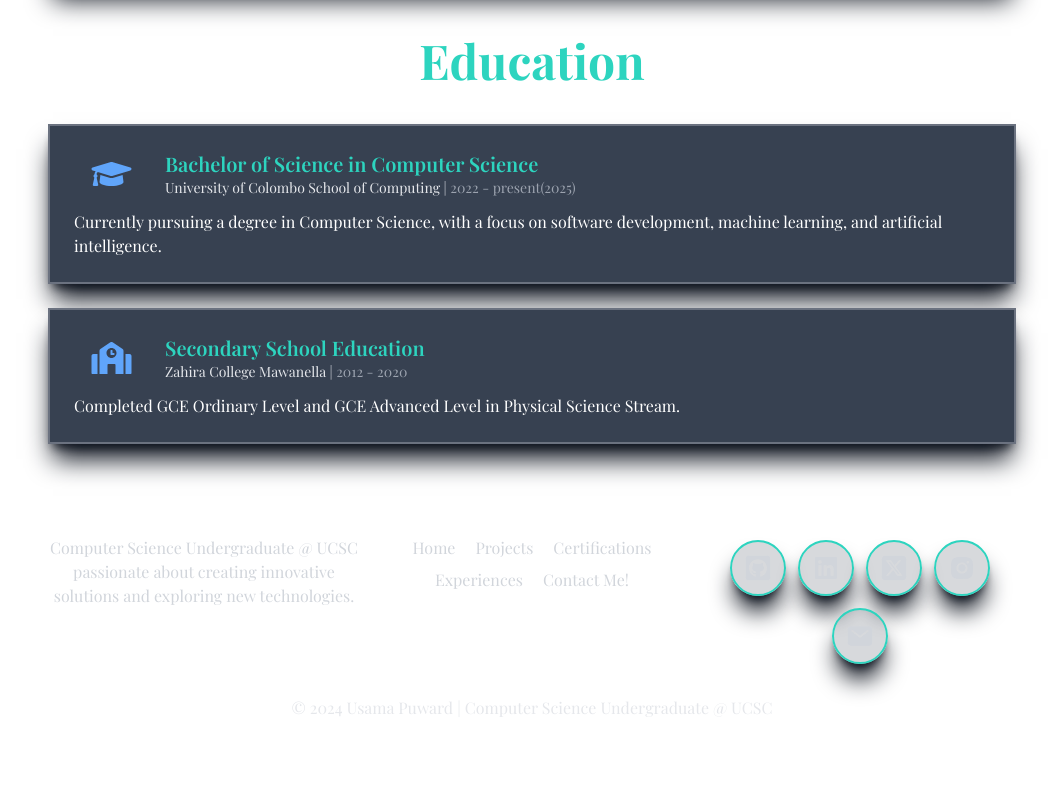
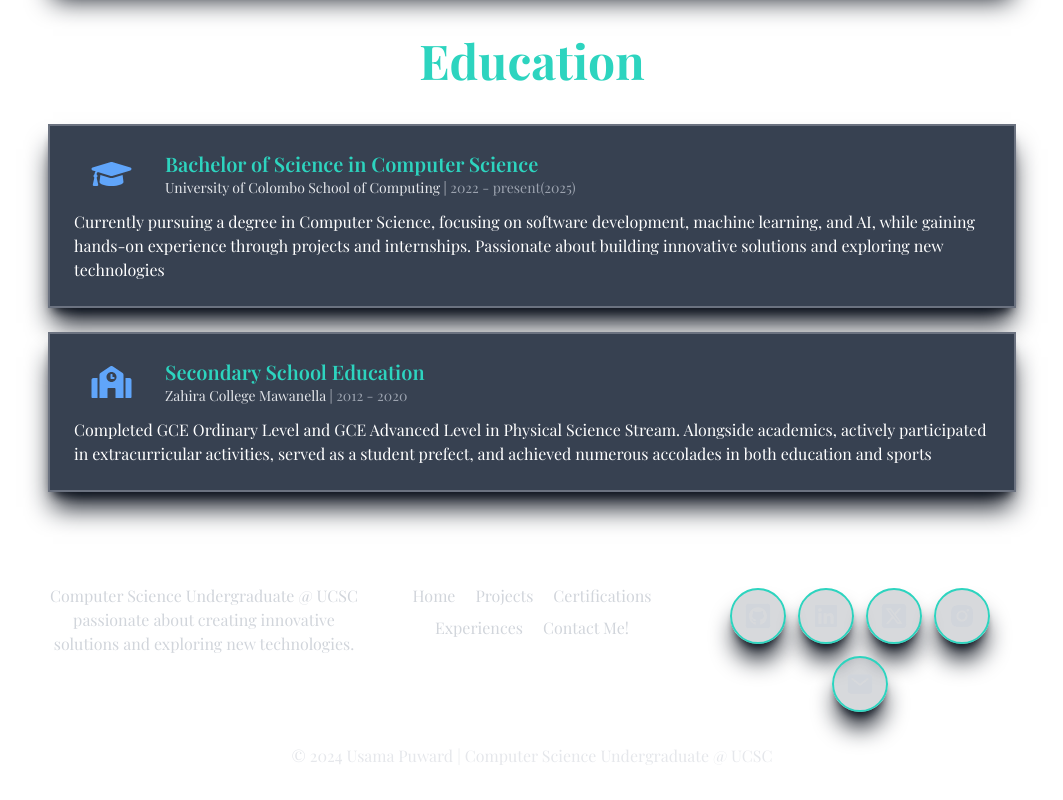
Before and after one commit to Usamafuward/portfolio, a React (Vite) app: page / in a window 1280 px wide. Shown: the part 2887-3687 px from the top of the page, without its empty margins (108-1171 px from the left). Before the commit the page ends 3639 px from the top, so only its background shows below. Built offline with nearby package versions, Linux system fonts and the light colour scheme.

Commit message:
Update Index.jsx

```diff
--- a/src/pages/Index.jsx
+++ b/src/pages/Index.jsx
@@ -212,7 +212,7 @@ const Index = () => {
       institution: "University of Colombo School of Computing",
       year: "2022 - present(2025)",
       description:
-        "Currently pursuing a degree in Computer Science, with a focus on software development, machine learning, and artificial intelligence.",
+        "Currently pursuing a degree in Computer Science, focusing on software development, machine learning, and AI, while gaining hands-on experience through projects and internships. Passionate about building innovative solutions and exploring new technologies",
     },
     {
       icon: FaSchool,
@@ -220,7 +220,7 @@ const Index = () => {
       institution: "Zahira College Mawanella",
       year: "2012 - 2020",
       description:
-        "Completed GCE Ordinary Level and GCE Advanced Level in Physical Science Stream.",
+        "Completed GCE Ordinary Level and GCE Advanced Level in Physical Science Stream. Alongside academics, actively participated in extracurricular activities, served as a student prefect, and achieved numerous accolades in both education and sports",
     },
   ];
 
```
